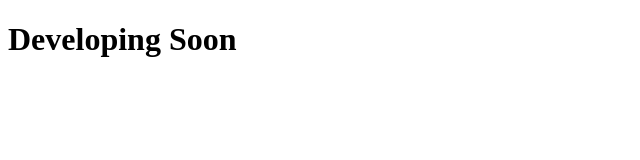
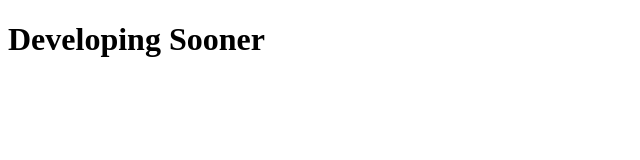
Before and after one commit to Nickeshadhikari9/NEPSE-Clone, a plain HTML site: page index.html in a window 1280 px wide. Shown: the full height of the page, 0-640 px from the left. Drawn offline with Linux system fonts and the light colour scheme.

Commit message:
checking

```diff
--- a/index.html
+++ b/index.html
@@ -6,6 +6,6 @@
     <title>NEPSE CLONE</title>
 </head>
 <body>
-    <h1> Developing Soon</h1>
+    <h1> Developing Sooner</h1>
 </body>
 </html>
```
